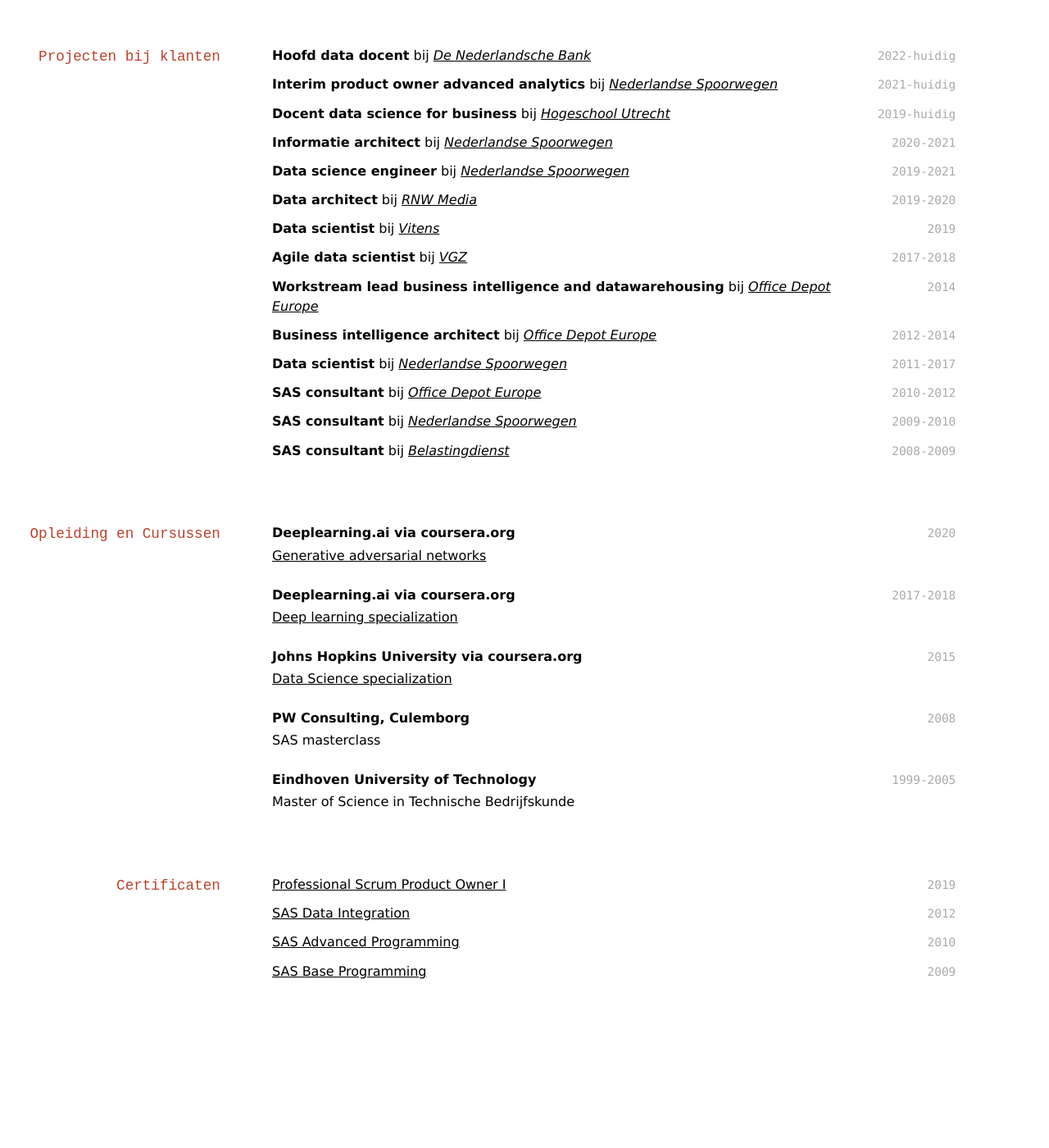
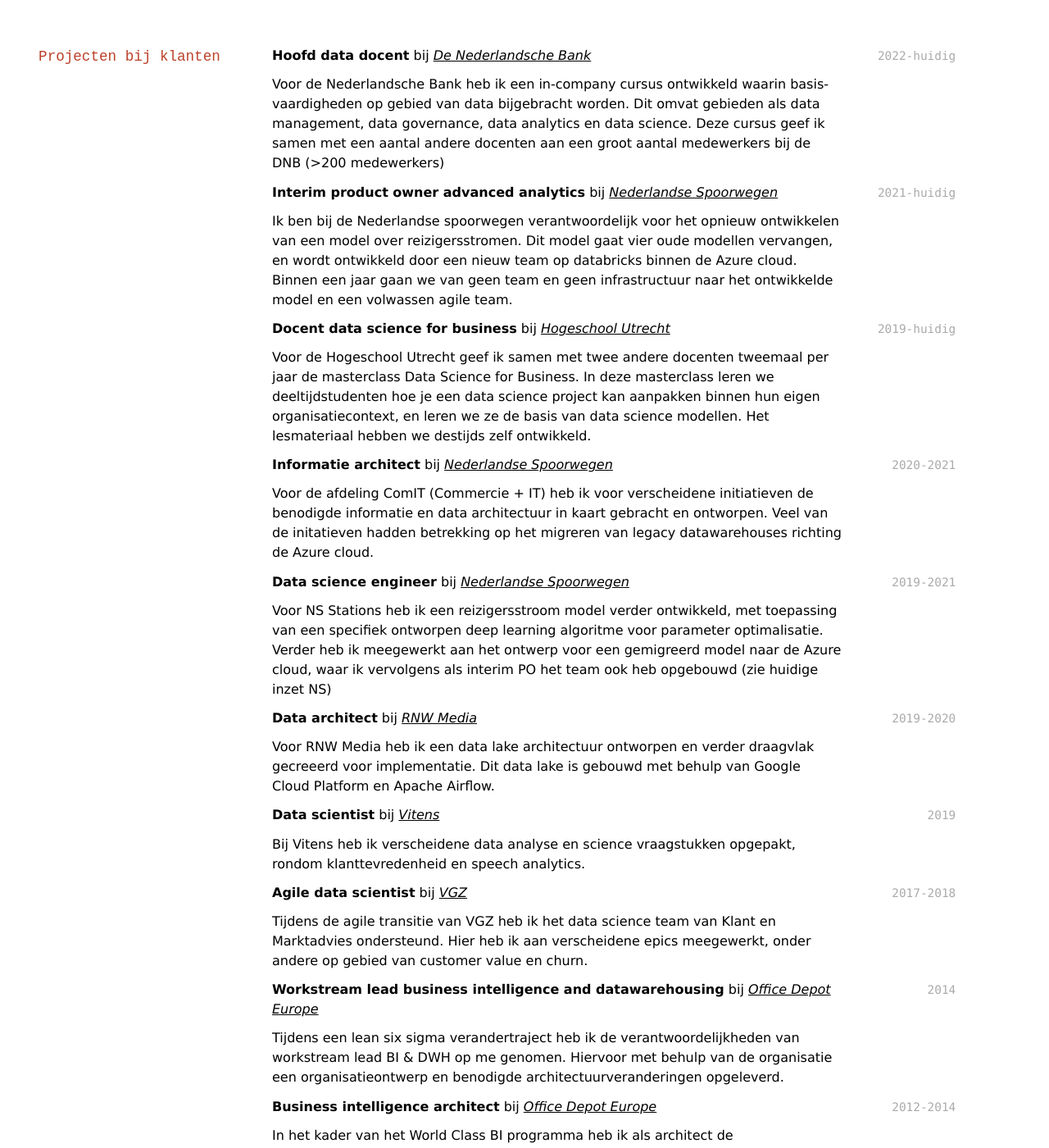
Before and after one commit to victorvdb/victorvdb.github.io, a Jekyll site: the page built from _pages/cv.md, in a window 1280 px wide and 1400 px high, scrolled down 803 px. Shown: the whole window at 82% size. Built offline with Jekyll 4.4.1, drawn with Linux system fonts in a browser that asks for light colours; before the commit the page ends 2011 px from its top, so only the background shows below that; some of the changed text lies outside the part shown.

Commit message:
expand CV

```diff
--- a/_pages/cv.md
+++ b/_pages/cv.md
@@ -4,7 +4,7 @@
 permalink: /cv/
 ---
 # Victor van den Broek
-Data scientist, AI strateeg, docent, product owner
+Data scientist, AI strateeg, architect, product owner
 
 <div id="webaddress">
 victor at <a href="https://vdb.ai/">vdb.ai</a> | <a href="https://www.linkedin.com/in/victorvdb/">LinkedIn</a>
@@ -42,45 +42,72 @@
 `2022-huidig`
 __Hoofd data docent__ bij [_De Nederlandsche Bank_](https://www.dnb.nl/)
 
+Voor de Nederlandsche Bank heb ik een in-company cursus ontwikkeld waarin basis-vaardigheden op gebied van data bijgebracht worden. Dit omvat gebieden als data management, data governance, data analytics en data science. Deze cursus geef ik samen met een aantal andere docenten aan een groot aantal medewerkers bij de DNB (>200 medewerkers)
+
 `2021-huidig`
 __Interim product owner advanced analytics__ bij [_Nederlandse Spoorwegen_](https://www.ns.nl/)
+
+Ik ben bij de Nederlandse spoorwegen verantwoordelijk voor het opnieuw ontwikkelen van een model over reizigersstromen. Dit model gaat vier oude modellen vervangen, en wordt ontwikkeld door een nieuw team op databricks binnen de Azure cloud. Binnen een jaar gaan we van geen team en geen infrastructuur naar het ontwikkelde model en een volwassen agile team.
 
 `2019-huidig`
 __Docent data science for business__ bij [_Hogeschool Utrecht_](https://www.hu.nl)
 
+Voor de Hogeschool Utrecht geef ik samen met twee andere docenten tweemaal per jaar de masterclass Data Science for Business. In deze masterclass leren we deeltijdstudenten hoe je een data science project kan aanpakken binnen hun eigen organisatiecontext, en leren we ze de basis van data science modellen. Het lesmateriaal hebben we destijds zelf ontwikkeld.
+
 `2020-2021`
 __Informatie architect__ bij [_Nederlandse Spoorwegen_](https://www.ns.nl)
+
+Voor de afdeling ComIT (Commercie + IT) heb ik voor verscheidene initiatieven de benodigde informatie en data architectuur in kaart gebracht en ontworpen. Veel van de initatieven hadden betrekking op het migreren van legacy datawarehouses richting de Azure cloud.
 
 `2019-2021`
 __Data science engineer__ bij [_Nederlandse Spoorwegen_](https://www.ns.nl)
 
+Voor NS Stations heb ik een reizigersstroom model verder ontwikkeld, met toepassing van een specifiek ontworpen deep learning algoritme voor parameter optimalisatie. Verder heb ik meegewerkt aan het ontwerp voor een gemigreerd model naar de Azure cloud, waar ik vervolgens als interim PO het team ook heb opgebouwd (zie huidige inzet NS)
+
 `2019-2020`
 __Data architect__ bij [_RNW Media_](https://www.rnw.org)
+
+Voor RNW Media heb ik een data lake architectuur ontworpen en verder draagvlak gecreeerd voor implementatie. Dit data lake is gebouwd met behulp van Google Cloud Platform en Apache Airflow.
 
 `2019`
 __Data scientist__ bij [_Vitens_](https://www.vitens.nl)
 
+Bij Vitens heb ik verscheidene data analyse en science vraagstukken opgepakt, rondom klanttevredenheid en speech analytics.
+
 `2017-2018`
 __Agile data scientist__ bij [_VGZ_](https://www.vgz.nl/)
+
+Tijdens de agile transitie van VGZ heb ik het data science team van Klant en Marktadvies ondersteund. Hier heb ik aan verscheidene epics meegewerkt, onder andere op gebied van customer value en churn.
 
 `2014`
 __Workstream lead business intelligence and datawarehousing__ bij [_Office Depot Europe_](https://www.officedepot.eu)
 
+Tijdens een lean six sigma verandertraject heb ik de verantwoordelijkheden van workstream lead BI & DWH op me genomen. Hiervoor met behulp van de organisatie een organisatieontwerp en benodigde architectuurveranderingen opgeleverd.
+
 `2012-2014`
 __Business intelligence architect__ bij [_Office Depot Europe_](https://www.officedepot.eu)
+
+In het kader van het World Class BI programma heb ik als architect de basisarchitectuur ontworpen, inclusief roadmap om van de huidige situatie bij de gewenste situatie te komen.
 
 `2011-2017`
 __Data scientist__ bij [_Nederlandse Spoorwegen_](https://www.ns.nl)
 
+Voor NS heb ik verscheidene projecten uitgevoerd, op gebied van klanttevredenheid, reizigersstromen, klantinvesteringmodellen, en wachtrijmodellering.
+
 `2010-2012`
 __SAS consultant__ bij [_Office Depot Europe_](https://www.officedepot.eu)
+
+Voor Office Depot heb ik het mail selection team geholpen met doorontwikkeling van hun selectie-tool SAS Campaign Studio, via een proof of concept naar uitrol tot hun gehele europese organisatie.
 
 `2009-2010`
 __SAS consultant__ bij [_Nederlandse Spoorwegen_](https://www.ns.nl/)
 
+Als SAS consultant bij de NS heb ik het datawarehouse voor de OV-Chipkaart transacties ontworpen en ontwikkeld, evenals verscheidene analyses op de OV Chipkaart data uitgevoerd.
+
 `2008-2009`
 __SAS consultant__ bij [_Belastingdienst_](https://www.belastingdienst.nl/)
 
+Bij de Belastingdienst heb ik als onderdeel van project Toeslagen 2009 een datawarehouse mee-ontwikkeld op basis van Data Vault.
 
 ## Opleiding en Cursussen
 
```
Also changed, not shown: other parts of _pages/cv.md (+1 -1 lines), _pages/en/cv.md (+2 -2 lines).
